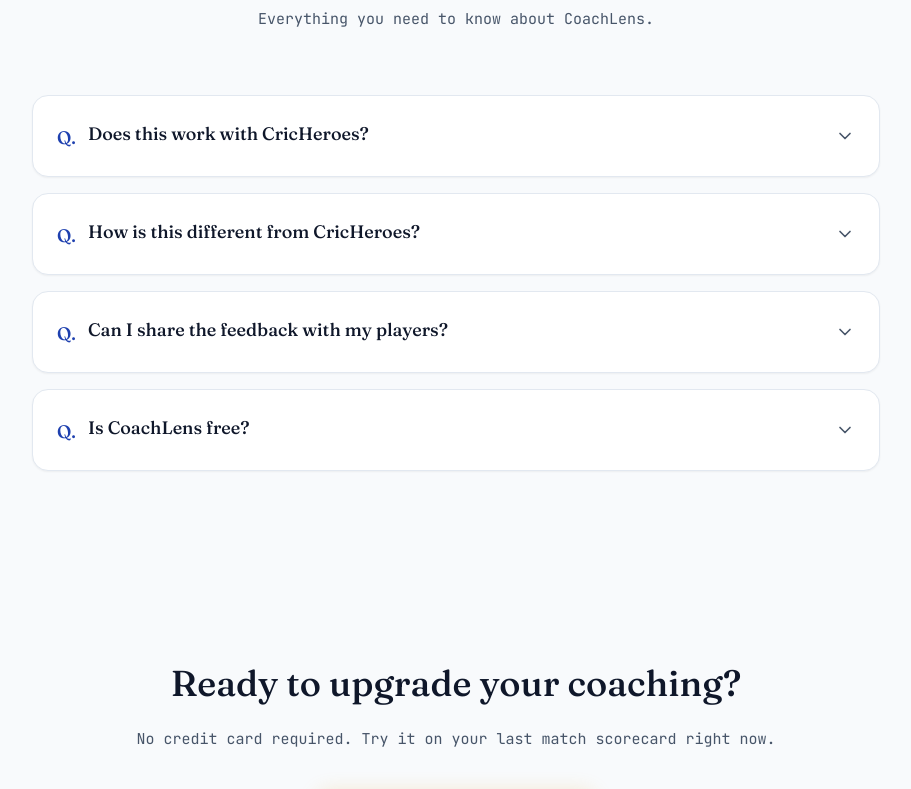
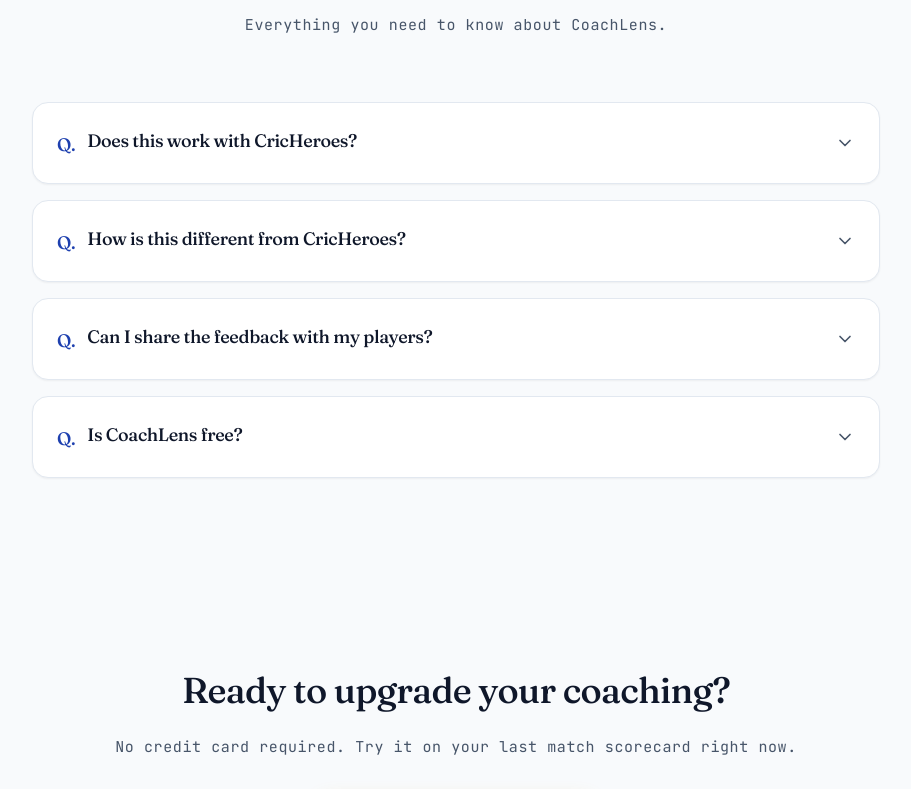
Before and after one commit to ShivamGawade-XS/CoachLens, a React (Vite) app: page / in a window 1280 px wide. Shown: the part 1581-2370 px from the top of the page, without its empty margins (184-1095 px from the left). Built offline with nearby package versions, Linux system fonts and the light colour scheme; no server answers.

Commit message:
style: set typography line-height, letter-spacing, and tabular-nums

```diff
--- a/src/index.css
+++ b/src/index.css
@@ -79,7 +79,8 @@
     @apply bg-primary text-textPrimary antialiased selection:bg-accent/30 selection:text-textPrimary;
     font-family: 'DM Sans', sans-serif;
     font-size: 15px;
-    line-height: 1.6;
+    line-height: 1.75;
+    letter-spacing: 0.012em;
   }
 
   h1, h2, h3, h4, h5, h6, .font-display {
@@ -87,6 +88,7 @@
     font-optical-sizing: auto;
     font-variation-settings: 'opsz' 144 !important;
     font-weight: 500 !important;
+    letter-spacing: -0.02em !important;
   }
 
   .dark h1, .dark h2, .dark h3, .dark h4, .dark h5, .dark h6, .dark .font-display {
@@ -96,6 +98,7 @@
   .font-mono, code, pre, [class*="mono-"] {
     font-family: 'JetBrains Mono', monospace !important;
     font-variant-numeric: tabular-nums !important;
+    letter-spacing: 0.04em !important;
   }
 
   /* Cap all font weights at 600 */
--- a/tailwind.config.js
+++ b/tailwind.config.js
@@ -49,13 +49,13 @@
         mono: ['"JetBrains Mono"', 'monospace']
       },
       fontSize: {
-        'display-xl': ['32px', { lineHeight: '1.2', fontWeight: '500' }],
-        'display-lg': ['24px', { lineHeight: '1.3', fontWeight: '500' }],
+        'display-xl': ['32px', { lineHeight: '1.2', fontWeight: '500', letterSpacing: '-0.02em' }],
+        'display-lg': ['24px', { lineHeight: '1.3', fontWeight: '500', letterSpacing: '-0.02em' }],
         'heading-md': ['18px', { lineHeight: '1.4', fontWeight: '600' }],
-        'body-md': ['15px', { lineHeight: '1.6', fontWeight: '400' }],
-        'body-sm': ['12px', { lineHeight: '1.5', fontWeight: '400' }],
-        'mono-stat': ['20px', { lineHeight: '1.2', fontWeight: '600' }],
-        'mono-sm': ['12px', { lineHeight: '1.4', fontWeight: '500' }],
+        'body-md': ['15px', { lineHeight: '1.75', fontWeight: '400', letterSpacing: '0.012em' }],
+        'body-sm': ['12px', { lineHeight: '1.75', fontWeight: '400', letterSpacing: '0.012em' }],
+        'mono-stat': ['20px', { lineHeight: '1.2', fontWeight: '600', letterSpacing: '0.04em' }],
+        'mono-sm': ['12px', { lineHeight: '1.4', fontWeight: '500', letterSpacing: '0.04em' }],
       },
       keyframes: {
         'fade-in': {
```
